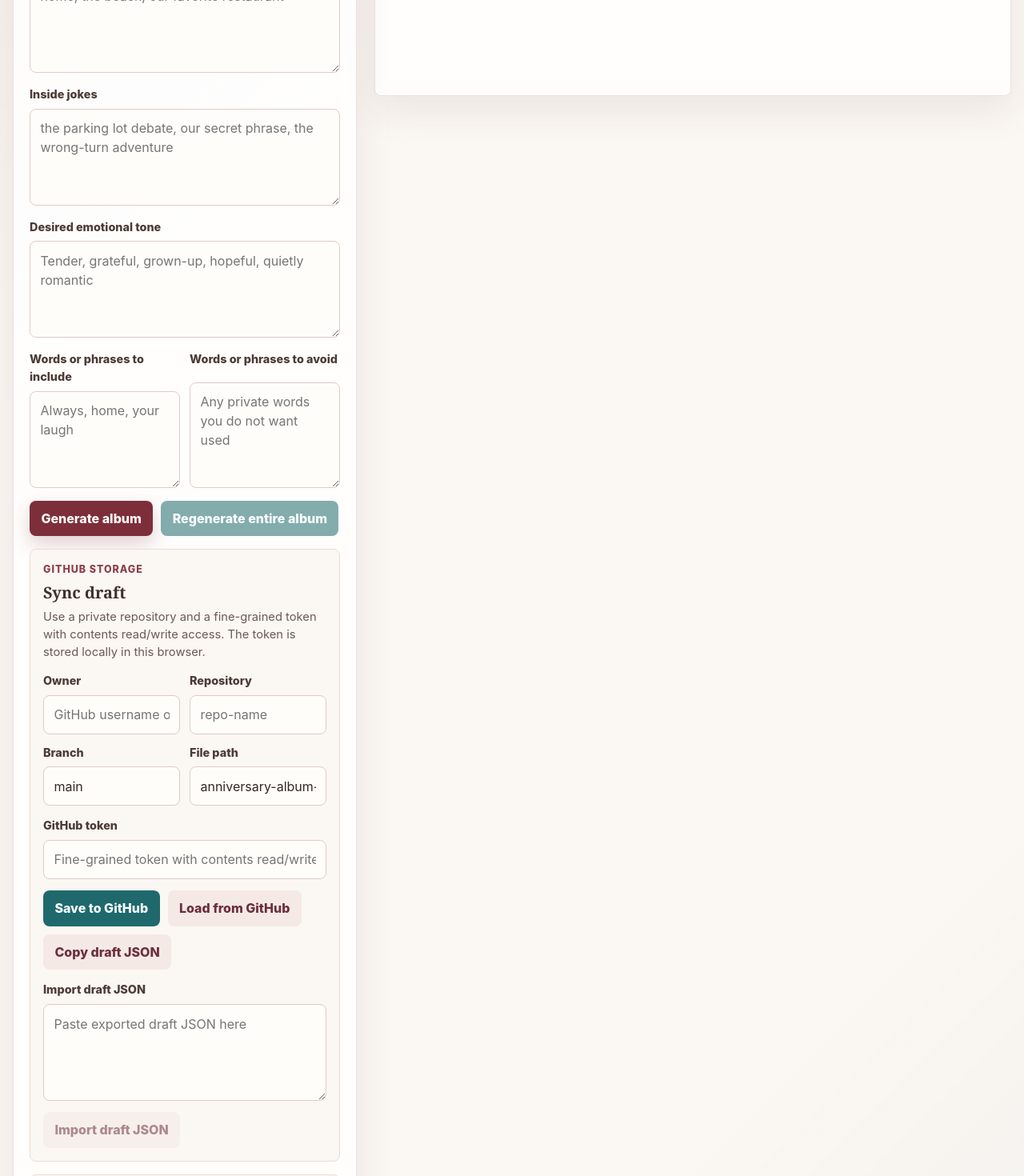
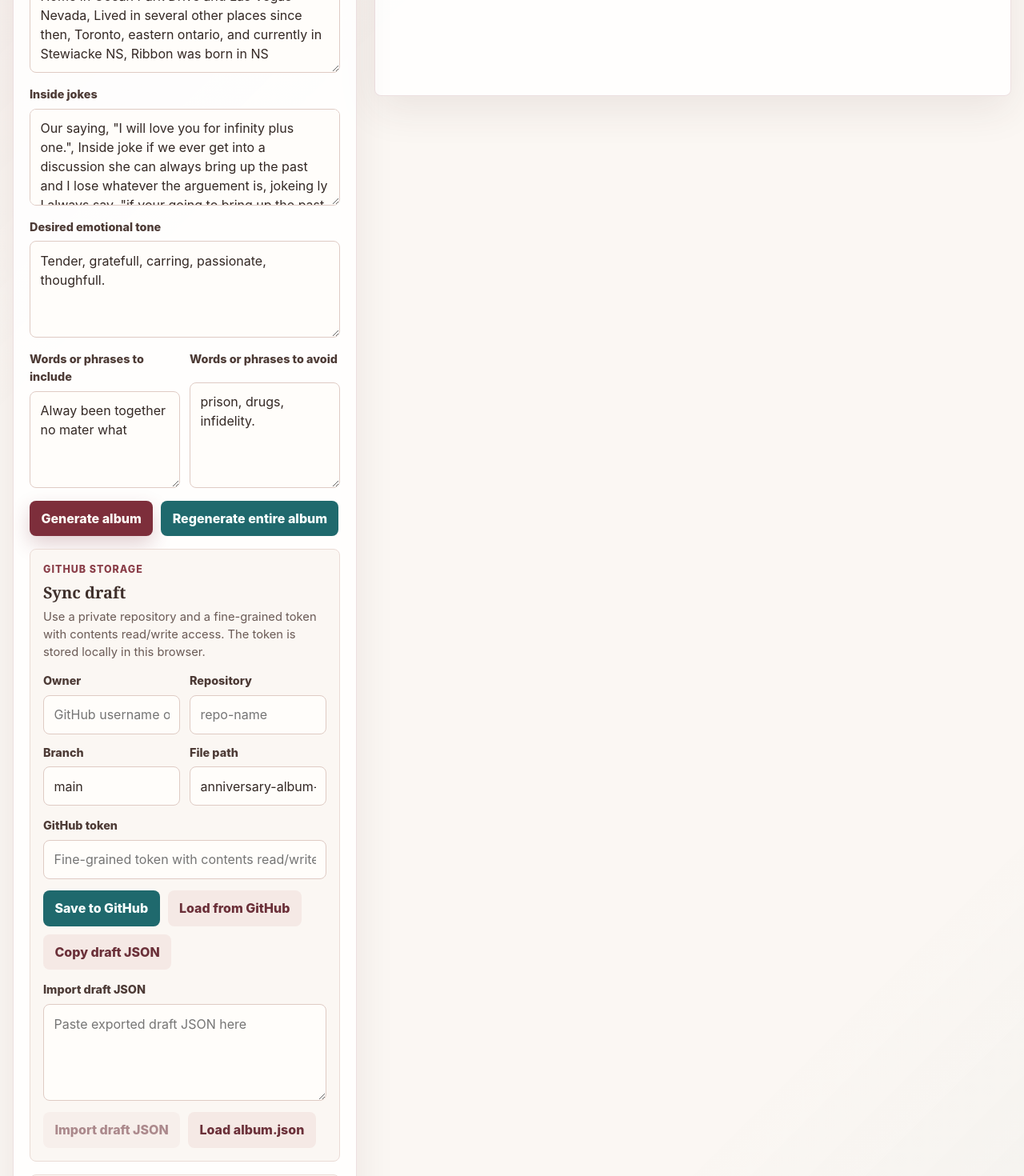
Before and after one commit to dpwebb/DWAnniversaryalbum, a React (Vite) app: page / in a window 1280 px wide. Shown: the part 920-2390 px from the top of the page at 80% size. Built offline with nearby package versions, Linux system fonts and the light colour scheme.

Commit message:
Load bundled album draft locally

```diff
--- a/src/App.tsx
+++ b/src/App.tsx
@@ -1,4 +1,5 @@
 import { useEffect, useMemo, useState } from 'react';
+import albumDraft from '../album.json';
 import { defaultInputs } from './data/defaults';
 import {
   generateAlbum,
@@ -40,13 +41,14 @@ import type {
 const sampleMemories = 'our first trip together, quiet Sunday mornings, the day we knew this was real';
 const samplePlaces = 'home, the beach, our favorite restaurant';
 const sampleJokes = 'the parking lot debate, our secret phrase, the wrong-turn adventure';
+const bundledDraft = albumDraft as DraftState;
 
 function productionCallbackUrl() {
   return `${window.location.origin}/api/suno/callback`;
 }
 
 export default function App() {
-  const saved = useMemo(() => loadDraft(), []);
+  const saved = useMemo(() => loadDraft() ?? bundledDraft, []);
   const savedGitHubSettings = useMemo(() => loadGitHubSettings(), []);
   const savedApiSettings = useMemo(() => loadApiSettings(), []);
   const [inputs, setInputs] = useState<AlbumInputs>(saved?.inputs ?? defaultInputs);
@@ -229,16 +231,26 @@ export default function App() {
         throw new Error('Draft JSON is missing inputs.');
       }
 
-      setInputs(parsed.inputs);
-      setAlbum(parsed.album ?? null);
-      setGenerationCount(parsed.generationCount ?? 0);
-      setApiResults(parsed.apiResults ?? {});
+      applyDraft({ ...parsed, inputs: parsed.inputs });
       setImportDraftText('');
       setStatus('Imported draft JSON.');
       setError('');
     } catch (caught) {
       setError(caught instanceof Error ? caught.message : 'Unable to import draft JSON.');
     }
+  }
+
+  function applyDraft(draft: Partial<DraftState> & { inputs: AlbumInputs }) {
+    setInputs(draft.inputs);
+    setAlbum(draft.album ?? null);
+    setGenerationCount(draft.generationCount ?? 0);
+    setApiResults(draft.apiResults ?? {});
+  }
+
+  function loadBundledDraft() {
+    applyDraft(bundledDraft);
+    setError('');
+    setStatus('Loaded album.json into the local draft.');
   }
 
   function currentDraft(): DraftState {
@@ -618,6 +630,9 @@ export default function App() {
             <div className="action-row">
               <button type="button" className="ghost-button" onClick={importDraftJson} disabled={!importDraftText.trim()}>
                 Import draft JSON
+              </button>
+              <button type="button" className="ghost-button" onClick={loadBundledDraft}>
+                Load album.json
               </button>
             </div>
           </section>
```
